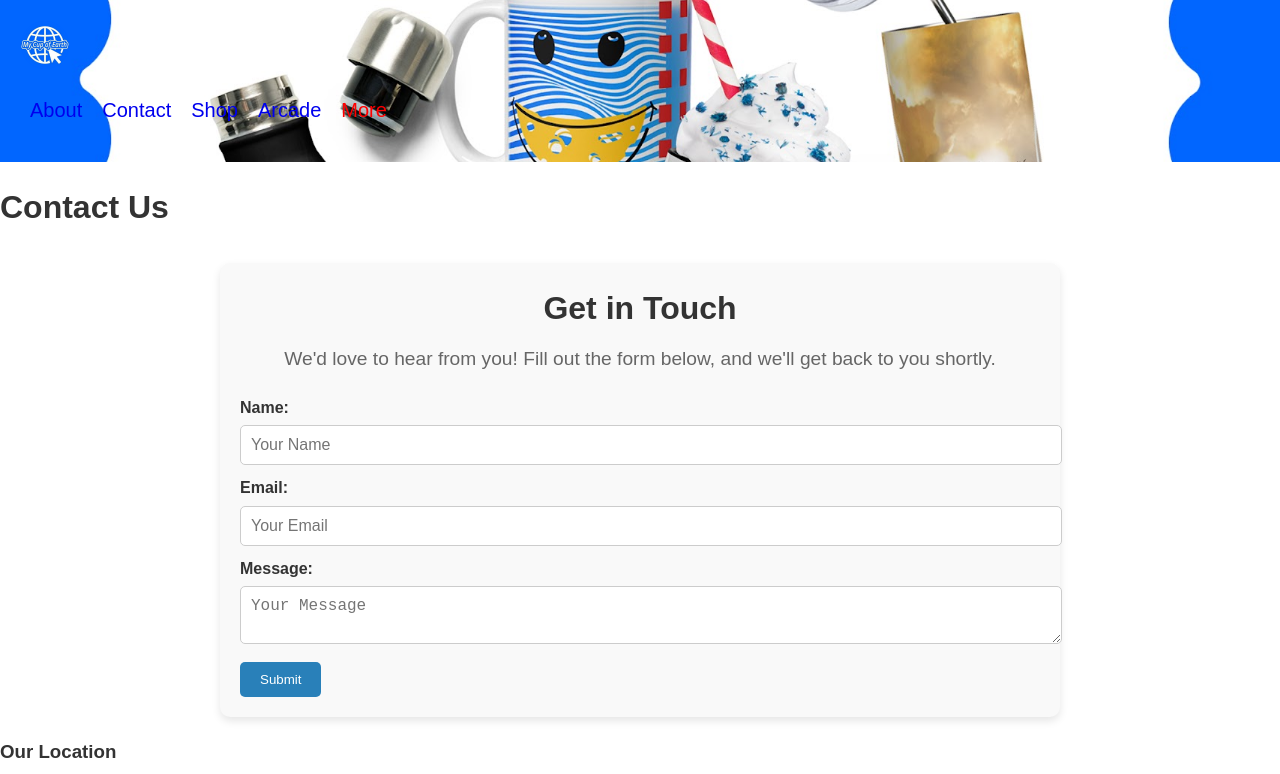
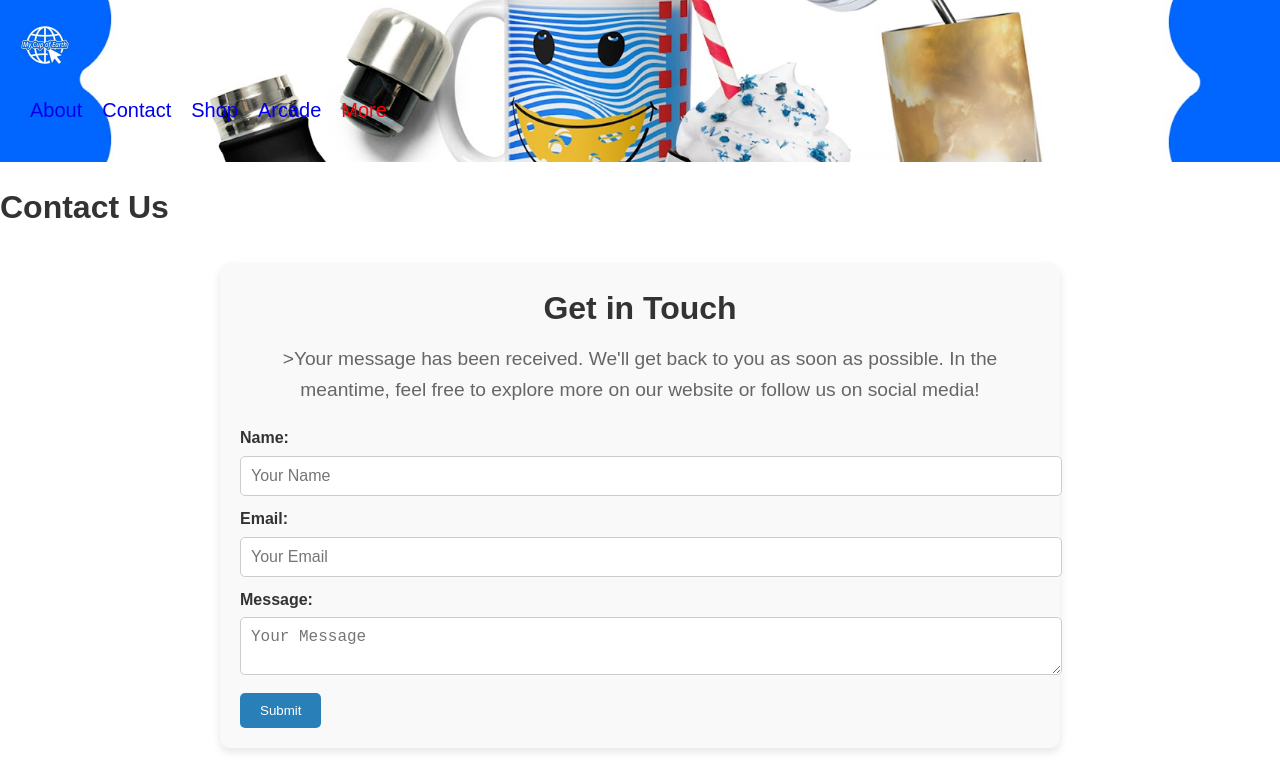
Before and after one commit to m-cochran/Randomerr, a Jekyll site: the page built from contact.md, in a window 1280 px wide. Shown: the top 774 px of the page. Built offline with Jekyll 4.4.1, drawn with Linux system fonts in a browser that asks for light colours; some of the changed text lies outside the part shown.

Commit message:
Update contact.md

```diff
--- a/contact.md
+++ b/contact.md
@@ -10,7 +10,7 @@
 
   <div class="form-container">
     <h2>Get in Touch</h2>
-    <p class="form-description">We'd love to hear from you! Fill out the form below, and we'll get back to you shortly.</p>
+    <p class="form-description">>Your message has been received. We'll get back to you as soon as possible. In the meantime, feel free to explore more on our website or follow us on social media!</p>
 
     <form id="contact-form" action="https://docs.google.com/forms/u/0/d/e/1FAIpQLScjRTlq41Ca-Tizns-XS5b8ZffB26ux1gd63zPCvcY1J-7a9Q/formResponse" method="POST" target="_self" onsubmit="showSuccessMessage(); return false;">
       <!-- Name Field -->
@@ -31,7 +31,7 @@
 
     <div id="success-message" style="display: none; text-align: center;">
       <h3>Thanks for submitting your contact info!</h3>
-      <p style="font-size: 14px; color: #666; margin-bottom: 10px;">
+      <p style="font-size: 14px; color: #06f; margin-bottom: 10px;">
         Follow us on social media:
       </p>
       <div style="margin-top: 10px;">
@@ -59,9 +59,7 @@
     <iframe id="google-map" class="google-map" src="https://www.google.com/maps/embed/v1/place?key=AIzaSyCNCmAGyN4bJYu5qeLgbASzZafm-M5TA_o&amp;language=en&amp;zoom=16&amp;q=942%20Meldon%20Ave%20Donora%2C%20PA%2015033" allowfullscreen="" title="Location on map"></iframe>
   </div>
 
-  <div class="contact-email">
-    <p>If you have any questions, feel free to email us at <a href="mailto:contact@randomerr.com">contact@randomerr.com</a>.</p>
-  </div>
+
 
   <style>
     /* Container for the form */
```
